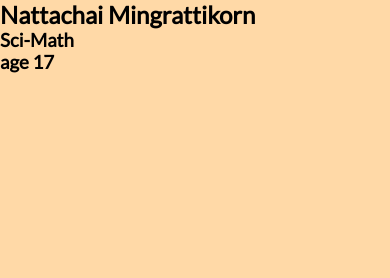
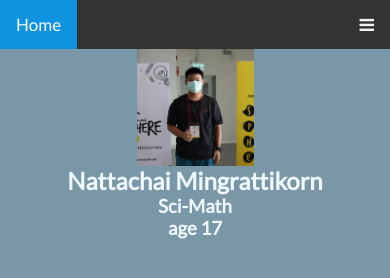
Before and after one commit to EnduringZulu/My-Portfolio-Website, a plain HTML site: page index.html in a window 390 px wide. Drawn offline with nearby package versions, Linux system fonts and the light colour scheme.

Commit message:
Add Responsive & Navbar

```diff
--- a/index.html
+++ b/index.html
@@ -7,18 +7,34 @@
     <meta name="viewport" content="width=device-width, initial-scale=1.0">
     <title>My Portfolio Website</title>
     <link rel="stylesheet" href="./styles/styles.css">
+    <link rel="stylesheet" href="https://cdnjs.cloudflare.com/ajax/libs/font-awesome/4.7.0/css/font-awesome.min.css">
     <link rel="preconnect" href="https://fonts.googleapis.com">
     <link rel="preconnect" href="https://fonts.gstatic.com" crossorigin>
     <link href="https://fonts.googleapis.com/css2?family=Lato&display=swap" rel="stylesheet">
+    <script src="https://ajax.googleapis.com/ajax/libs/jquery/3.5.1/jquery.min.js"></script>
+    <script src="https://maxcdn.bootstrapcdn.com/bootstrap/3.4.1/js/bootstrap.min.js"></script>
 </head>
+<body>
 
-<body>
+    <div class="topnav" id="myTopnav">
+      <a href="#home" class="active">Home</a>
+      <a href="#project">My Projects</a>
+      <a href="#contact">Contact</a>
+      <a href="#about">About</a>
+      <a href="javascript:void(0);" class="icon" onclick="myFunction()">
+        <i class="fa fa-bars"></i>
+      </a>
+    </div>
+
+    <img src="./img/profile.jpg" style="width:30%;" class="center">
+
     <div class='profile-header'>
         <h2><b>Nattachai Mingrattikorn</b></h2>
         <h3><b>Sci-Math</b></h3>
         <h3><b>age</b> <span>17</span></h3>
     </div>
 
+    <script src="./javascript/index.js"></script>
 </body>
 
 </html>
--- /dev/null
+++ b/javascript/index.js
@@ -0,0 +1,10 @@
+/*From W3Schools.com
+/* Toggle between adding and removing the "responsive" class to topnav when the user clicks on the icon */
+function myFunction() {
+    var x = document.getElementById("myTopnav");
+    if (x.className === "topnav") {
+      x.className += " responsive";
+    } else {
+      x.className = "topnav";
+    }
+  }
--- a/styles/styles.css
+++ b/styles/styles.css
@@ -6,6 +6,78 @@
 }
 
 body{
-    background-color: rgb(255, 217, 167);
+    background-color: rgb(122, 151, 168);
     font-family: 'Lato', sans-serif;
 }
+
+.profile-header{
+    text-align: center;
+    color: aliceblue;
+}
+
+/*From W3Schools.com
+/* Add a black background color to the top navigation */
+.topnav {
+    background-color: #333;
+    overflow: hidden;
+}
+
+/* Style the links inside the navigation bar */
+.topnav a {
+    float: left;
+    display: block;
+    color: #f2f2f2;
+    text-align: center;
+    padding: 14px 16px;
+    text-decoration: none;
+    font-size: 17px;
+}
+
+  /* Change the color of links on hover */
+.topnav a:hover {
+    background-color: #ddd;
+    color: black;
+}
+
+/* Add an active class to highlight the current page */
+.topnav a.active {
+    background-color: #0f93df;
+    color: white;
+}
+
+/* Hide the link that should open and close the topnav on small screens */
+.topnav .icon {
+    display: none;
+}
+
+@media screen and (max-width: 600px) {
+    .topnav a:not(:first-child) {display: none;}
+    .topnav a.icon {
+        float: right;
+        display: block;
+    }
+}
+
+@media screen and (max-width: 600px) {
+    .topnav.responsive {position: relative;}
+    .topnav.responsive .icon {
+        position: absolute;
+        right: 0;
+        top: 0;
+    }
+    .topnav.responsive a {
+        float: none;
+        display: block;
+        text-align: left;
+    }
+}
+
+.profile-picture{
+    float: center;
+}
+
+img{
+    display: block;
+    margin-left: auto;
+    margin-right: auto;
+}
```
Also changed, not shown: img/bg.jpg (added).
